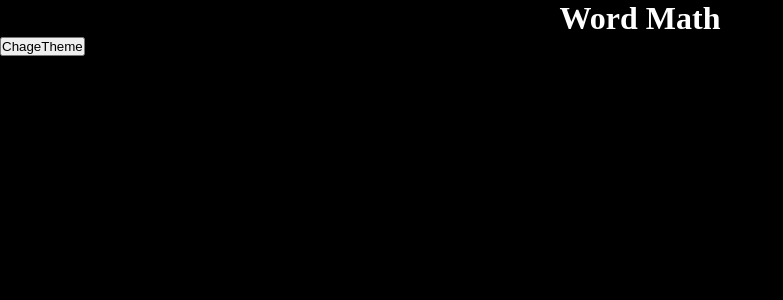
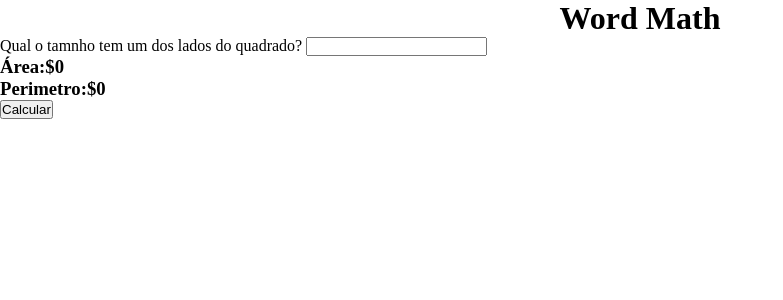
Before and after one commit to Davi-Serrano/Word-Math, a React (Create React App) app: page / in a window 1280 px wide. Shown: the top 300 px of the page, without its empty margins (0-783 px from the left). Built offline with nearby package versions, Linux system fonts and the light colour scheme.

Commit message:
Componet Square criado

```diff
--- a/src/App.js
+++ b/src/App.js
@@ -1,23 +1,25 @@
-import { useState } from "react";
+
 
 import { ThemeProvider } from "styled-components";
 import { darkTheme, lightTheme} from "./styles/theme"
 import  GlobalStyle from "./styles/global";
 
 import Header from "./components/Header/index"
+import { Section } from "./components/Section";
 
 
 function App() {
 
 
-  var theme = darkTheme
+  var theme = lightTheme
 
   return (
     <ThemeProvider theme={theme}>
 
       < Header />
+      < Section />
 
-      <button> ChageTheme</button>
+
       < GlobalStyle/>
 
 
--- /dev/null
+++ b/src/components/Section/Geometric/Square/index.js
@@ -0,0 +1,34 @@
+import { useState } from "react"
+
+export const Square = () =>{
+
+    const [ area, setArea] = useState(0)
+    const [ perimeter, setPerimeter] = useState(0)
+
+    function CalcSquare () {
+            const size = document.querySelector("#size").value
+            const Size = parseInt(size)
+
+            setArea(Size*Size)
+            setPerimeter(Size*4)
+
+
+        }
+
+        console.log(area, perimeter)
+
+    return(
+
+        <div>
+
+                <label> Qual o tamnho tem um dos lados do quadrado? </label>
+                <input type="number" min="1" id="size" />
+                <h3>Área:${area}</h3>
+                <h3>Perimetro:${perimeter} </h3>
+                <button onClick={CalcSquare}>Calcular</button>
+
+        </div>
+
+
+    )
+}
--- /dev/null
+++ b/src/components/Section/index.js
@@ -0,0 +1,8 @@
+import { Square } from "./Geometric/Square"
+
+export const Section = () =>{
+
+    return(
+        <Square />
+        )
+    }
```
